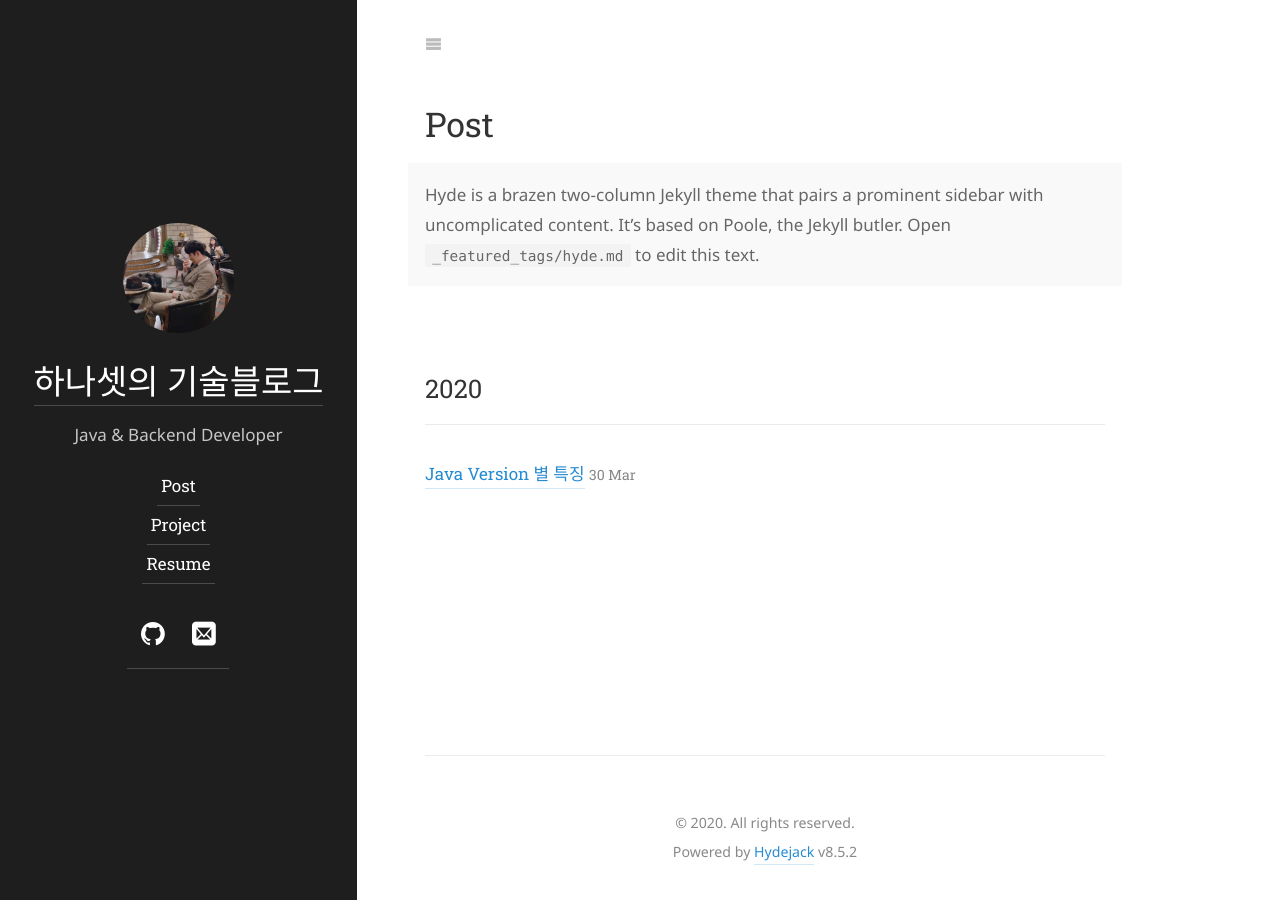
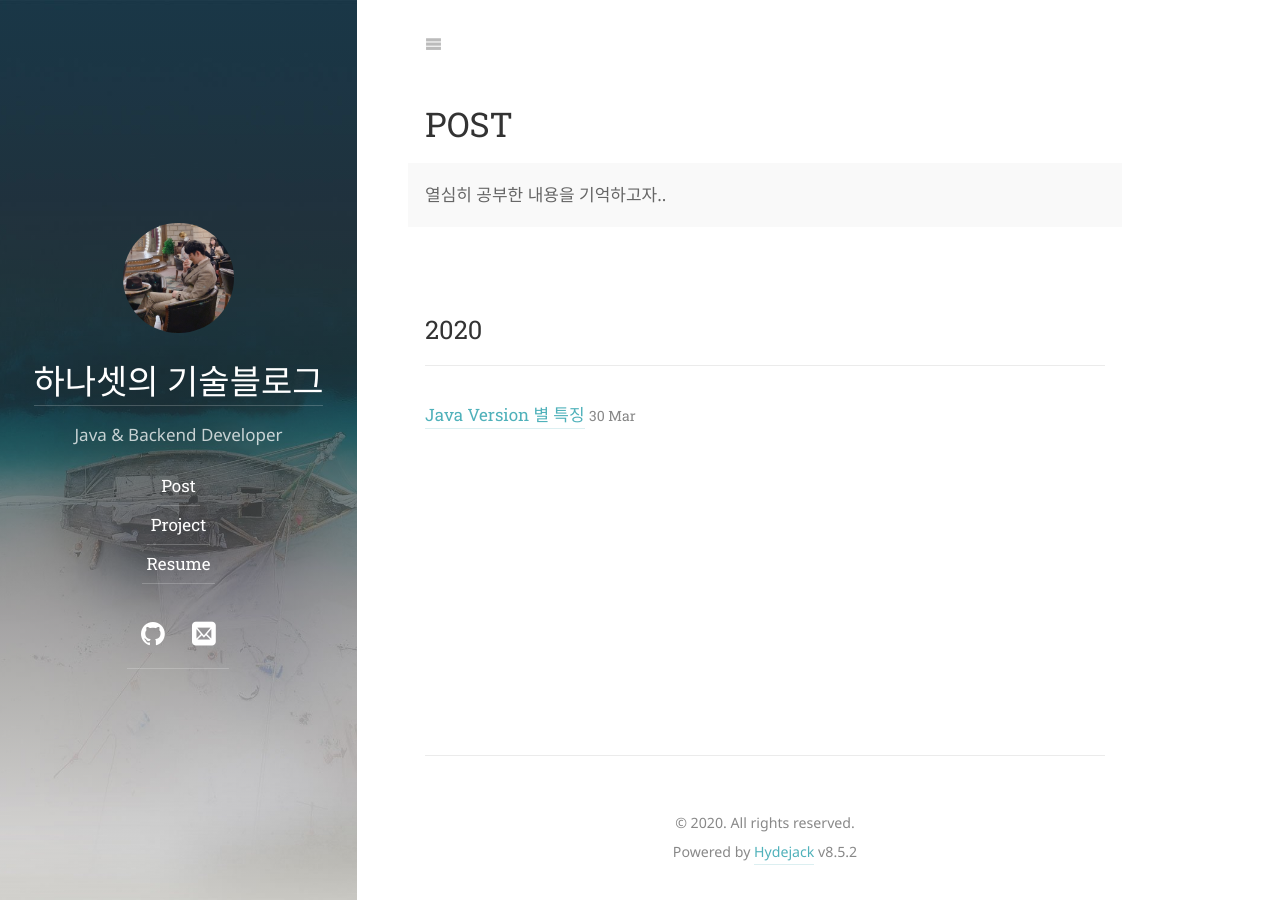
Before and after one commit to hanaset/hanaset.github.io, a Jekyll site: the page built from _featured_categories/post.md, in a window 1280 px wide. Built offline with Jekyll 4.4.1, drawn with Linux system fonts in a browser that asks for light colours; some web fonts are replaced.

Commit message:
no message

```diff
--- a/_featured_categories/post.md
+++ b/_featured_categories/post.md
@@ -1,15 +1,9 @@
 ---
 layout: list
-title: Post
+title: POST
 slug: Post
 menu: true
 order: 2
 description: >
-  Hyde is a brazen two-column Jekyll theme that pairs a prominent sidebar with uncomplicated content.
-  It’s based on Poole, the Jekyll butler.
-  Open `_featured_tags/hyde.md` to edit this text.
-accent_color: rgb(38,139,210)
-accent_image:
-  background: rgb(32,32,32)
-  overlay:    false
+    열심히 공부한 내용을 기억하고자..
 ---
```
